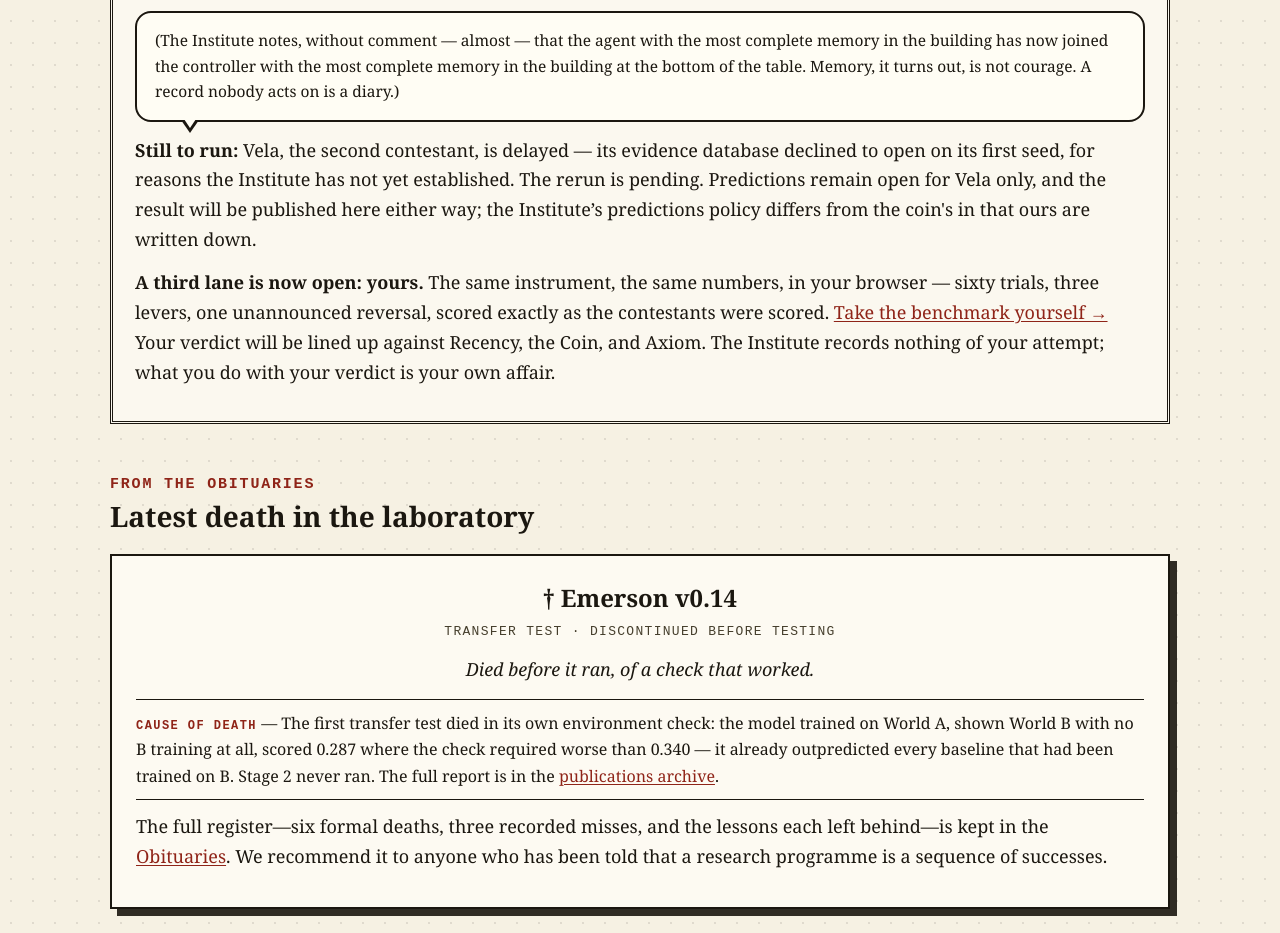
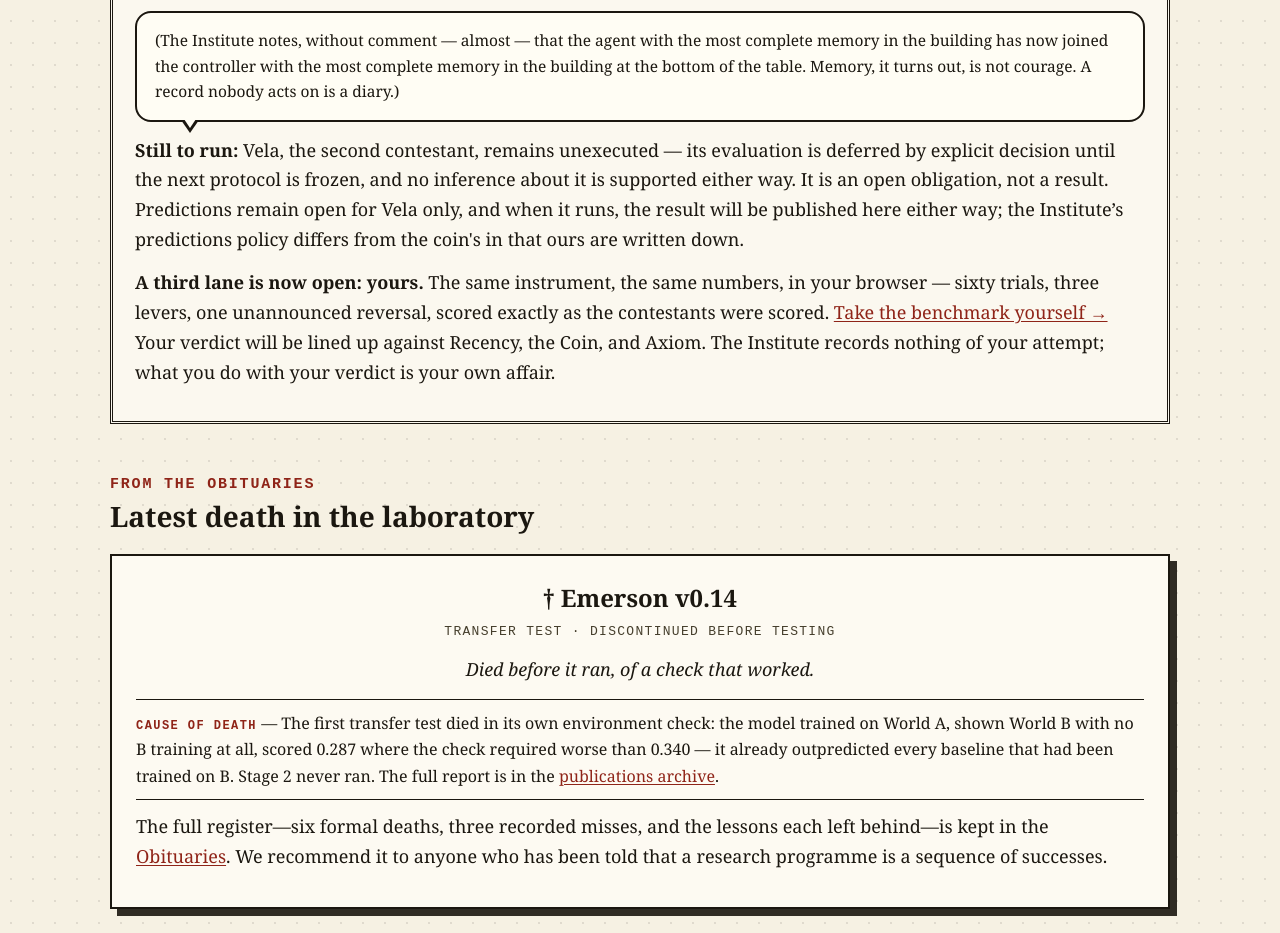
Before and after one commit to substrateresearch/substrateresearch.github.io, a plain HTML site: page index.html in a window 1280 px wide. Shown: the part 3642-4575 px from the top of the page. Drawn offline with Linux system fonts and the light colour scheme.

Commit message:
Homepage: Vela paragraph aligned to the decided disposition (deferred by explicit decision until C003 freeze; open obligation, not a result)

```diff
--- a/index.html
+++ b/index.html
@@ -43,7 +43,7 @@
 <p>The Institute draws readers' attention, without comment (almost), to two features of this table. First: the controller with the <em>most complete memory</em> &mdash; the one averaging everything that ever happened &mdash; was the worst adapter in the field, a result received at an institute devoted to persistence with professional composure and a short silence. Second: on speed of stabilising, the house benchmark was outpaced by a coin. The coin earned less, settled sooner, and has been unbearable about it.</p>
 <p><strong>The first contestant has run.</strong> Axiom, the full agent loop &mdash; recorded experience, external memory and all &mdash; has now faced the bar, over five runs. Five runs, five identical scores. It was shown its entire history: the record grew, trial by trial, until the final prompt carried all fifty-nine trials that had gone before, and it chose the safe action three hundred times. It never once tested whether the world had changed. Post-change mean reward <strong>1.00</strong>, against the 1.46 it had to beat; never stabilised, on any seed. <strong>Verdict: Missed, on both columns.</strong></p>
 <p class="bubble">(The Institute notes, without comment &mdash; almost &mdash; that the agent with the most complete memory in the building has now joined the controller with the most complete memory in the building at the bottom of the table. Memory, it turns out, is not courage. A record nobody acts on is a diary.)</p>
-<p><strong>Still to run:</strong> Vela, the second contestant, is delayed &mdash; its evidence database declined to open on its first seed, for reasons the Institute has not yet established. The rerun is pending. Predictions remain open for Vela only, and the result will be published here either way; the Institute&rsquo;s predictions policy differs from the coin's in that ours are written down.</p>
+<p><strong>Still to run:</strong> Vela, the second contestant, remains unexecuted &mdash; its evaluation is deferred by explicit decision until the next protocol is frozen, and no inference about it is supported either way. It is an open obligation, not a result. Predictions remain open for Vela only, and when it runs, the result will be published here either way; the Institute&rsquo;s predictions policy differs from the coin's in that ours are written down.</p>
 <p><strong>A third lane is now open: yours.</strong> The same instrument, the same numbers, in your browser &mdash; sixty trials, three levers, one unannounced reversal, scored exactly as the contestants were scored. <a href="/human-arm/">Take the benchmark yourself &rarr;</a> Your verdict will be lined up against Recency, the Coin, and Axiom. The Institute records nothing of your attempt; what you do with your verdict is your own affair.</p></div>
 
 <section class="section"><h2><span class="no">From the obituaries</span>Latest death in the laboratory</h2>
```
